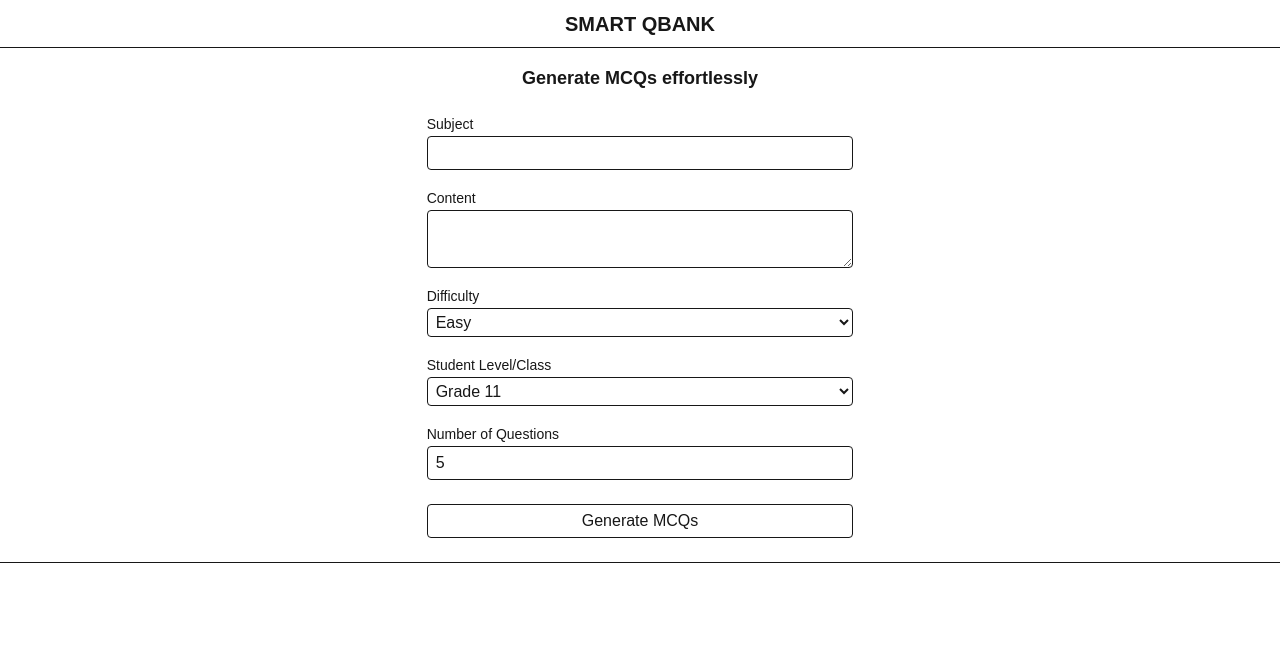
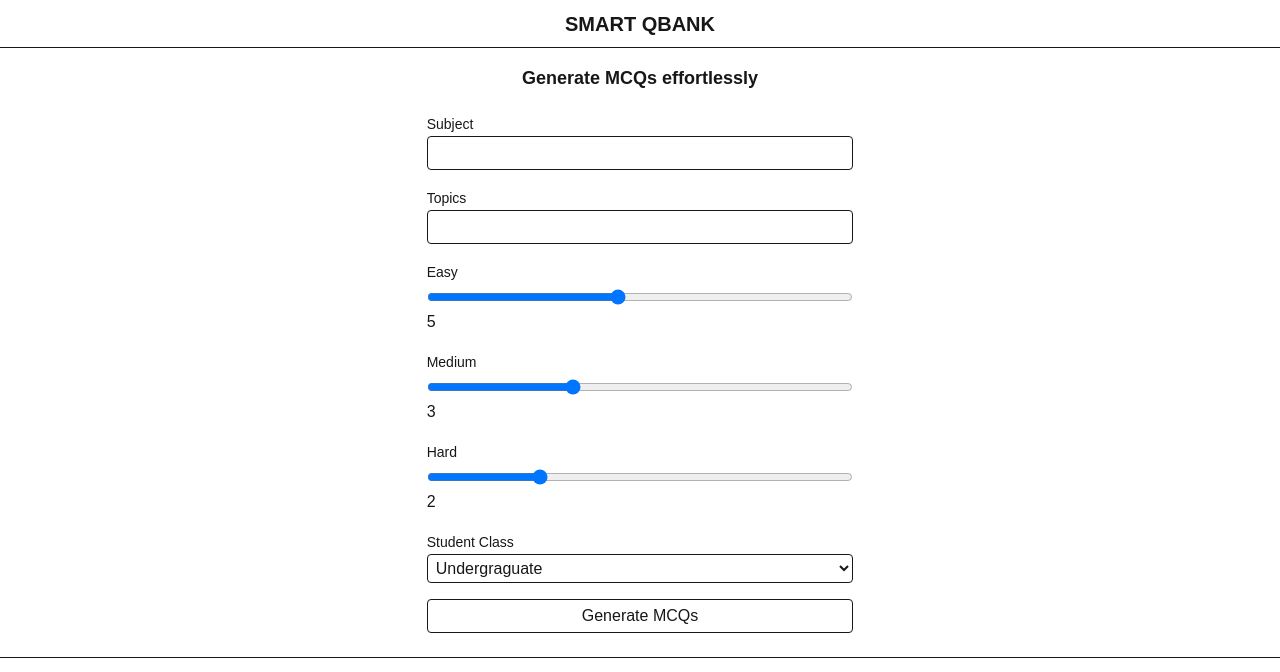
Before and after one commit to mhanzlah/smart-qbank, a Next.js app in the folder frontend/: page / in a window 1280 px wide. Shown: the top 672 px of the page. Built offline with nearby package versions, Linux system fonts and the light colour scheme.

Commit message:
update frontend form

```diff
--- a/frontend/app/page.tsx
+++ b/frontend/app/page.tsx
@@ -9,24 +9,38 @@ export default function Home() {
 
   const [formData, setFormData] = useState({
     subject: "",
-    content: "",
-    difficulty: "easy",
-    level: "grade 11",
-    num_questions: 5,
+    topics: [],
+    level: "undergrad",
+    distribution: {easy:5, medium:3, hard:2},
   });
 
-  const handleChange = (
-    e: React.ChangeEvent<
-      HTMLInputElement | HTMLSelectElement | HTMLTextAreaElement
-    >,
-  ) => {
-    const { name, value } = e.target;
+const handleChange = (
+  e: React.ChangeEvent<
+    HTMLInputElement | HTMLSelectElement | HTMLTextAreaElement
+  >
+) => {
+  const { name, value, type } = e.target;
 
+  if (name === "easy" || name === "medium" || name === "hard") {
     setFormData((prev) => ({
       ...prev,
-      [name]: name === "num_questions" ? Number(value) : value,
+      distribution: {
+        ...prev.distribution,
+        [name]: Number(value),
+      },
     }));
-  };
+  } else if (name === "topics") {
+    setFormData((prev) => ({
+      ...prev,
+      topics: value.split(",").map((t) => t.trim()),
+    }));
+  } else {
+    setFormData((prev) => ({
+      ...prev,
+      [name]: value,
+    }));
+  }
+};
 
   const handleSubmit = async (e: React.SubmitEvent) => {
     e.preventDefault();
@@ -34,19 +48,22 @@ export default function Home() {
     try {
       setIsLoading(true);
 
-      const response = await fetch("http://localhost:8000/process", {
-        method: "post",
-        headers: { "Content-Type": "application/json" },
-        body: JSON.stringify(formData),
-      });
+      // const response = await fetch("http://localhost:8000/process", {
+      //   method: "post",
+      //   headers: { "topics-Type": "application/json" },
+      //   body: JSON.stringify(formData),
+      // });
 
-      if (!response.ok) {
-        console.error("Request failed", response.status);
-      }
+      // if (!response.ok) {
+      //   console.error("Request failed", response.status);
+      // }
 
-      const data = await response.json();
+      // const data = await response.json();
 
-      setMCQS(data.response);
+      // setMCQS(data.response);
+
+      console.log(formData);
+
     } catch (error) {
       setIsLoading(false);
       console.error(error);
@@ -78,38 +95,73 @@ export default function Home() {
             </div>
 
             <div className="mb-4">
-              <label htmlFor="content" className="cursor-pointer text-sm">
-                Content
+              <label htmlFor="topics" className="cursor-pointer text-sm">
+                Topics
               </label>
-              <textarea
-                id="content"
-                name="content"
-                value={formData.content}
+              <input
+                id="topics"
+                name="topics"
+                value={formData.topics}
                 onChange={handleChange}
                 className="block w-full border rounded px-2 py-1"
               />
             </div>
 
             <div className="mb-4">
-              <label htmlFor="difficulty" className="cursor-pointer text-sm">
-                Difficulty
+              <label htmlFor="easy" className="cursor-pointer text-sm">
+                Easy
               </label>
-              <select
-                id="difficulty"
-                name="difficulty"
-                value={formData.difficulty}
+              <input
+                id="easy"
+                name="easy"
+                value={formData.distribution.easy}
+                type = "range"
+                min = {1}
+                max = {10}
                 onChange={handleChange}
                 className="block w-full border rounded px-1 py-1"
               >
-                <option value="easy">Easy</option>
-                <option value="medium">Medium</option>
-                <option value="hard">Hard</option>
-              </select>
+              </input>
+              <span>{formData.distribution.easy}</span>
+            </div>
+             <div className="mb-4">
+              <label htmlFor="medium" className="cursor-pointer text-sm">
+                Medium
+              </label>
+              <input
+                id="medium"
+                name="medium"
+                value={formData.distribution.medium}
+                type="range"
+                min = {1}
+                max = {7}
+                onChange={handleChange}
+                className="block w-full border rounded px-1 py-1"
+              >
+              </input>
+              <span>{formData.distribution.medium}</span>
+            </div>
+             <div className="mb-4">
+              <label htmlFor="hard" className="cursor-pointer text-sm">
+                Hard
+              </label>
+              <input
+                id="hard"
+                name="hard"
+                value={formData.distribution.hard}
+                onChange={handleChange}
+                type="range"
+                min = {1}
+                max = {5}
+                className="block w-full border rounded px-1 py-1"
+              >
+              </input>
+              <span>{formData.distribution.hard}</span>
             </div>
 
             <div className="mb-4">
               <label htmlFor="level" className="cursor-pointer text-sm">
-                Student Level/Class
+                Student Class
               </label>
               <select
                 id="level"
@@ -118,26 +170,8 @@ export default function Home() {
                 onChange={handleChange}
                 className="block w-full border rounded px-1 py-1"
               >
-                <option value="grade 11">Grade 11</option>
-                <option value="grade 12">Grade 12</option>
+                <option value="undergrad">Undergraguate</option>
               </select>
-            </div>
-
-            <div className="mb-6">
-              <label htmlFor="num_questions" className="cursor-pointer text-sm">
-                Number of Questions
-              </label>
-              <input
-                type="number"
-                id="num_questions"
-                name="num_questions"
-                min={1}
-                max={5}
-                step={1}
-                value={formData.num_questions}
-                onChange={handleChange}
-                className="block w-full border rounded px-2 py-1"
-              />
             </div>
 
             <button className="border rounded py-1 w-full cursor-pointer hover:font-semibold active:scale-99">
--- a/frontend/pnpm-workspace.yaml
+++ b/frontend/pnpm-workspace.yaml
@@ -1,3 +1,6 @@
+allowBuilds:
+  sharp: false
+  unrs-resolver: false
 ignoredBuiltDependencies:
   - sharp
   - unrs-resolver
```
